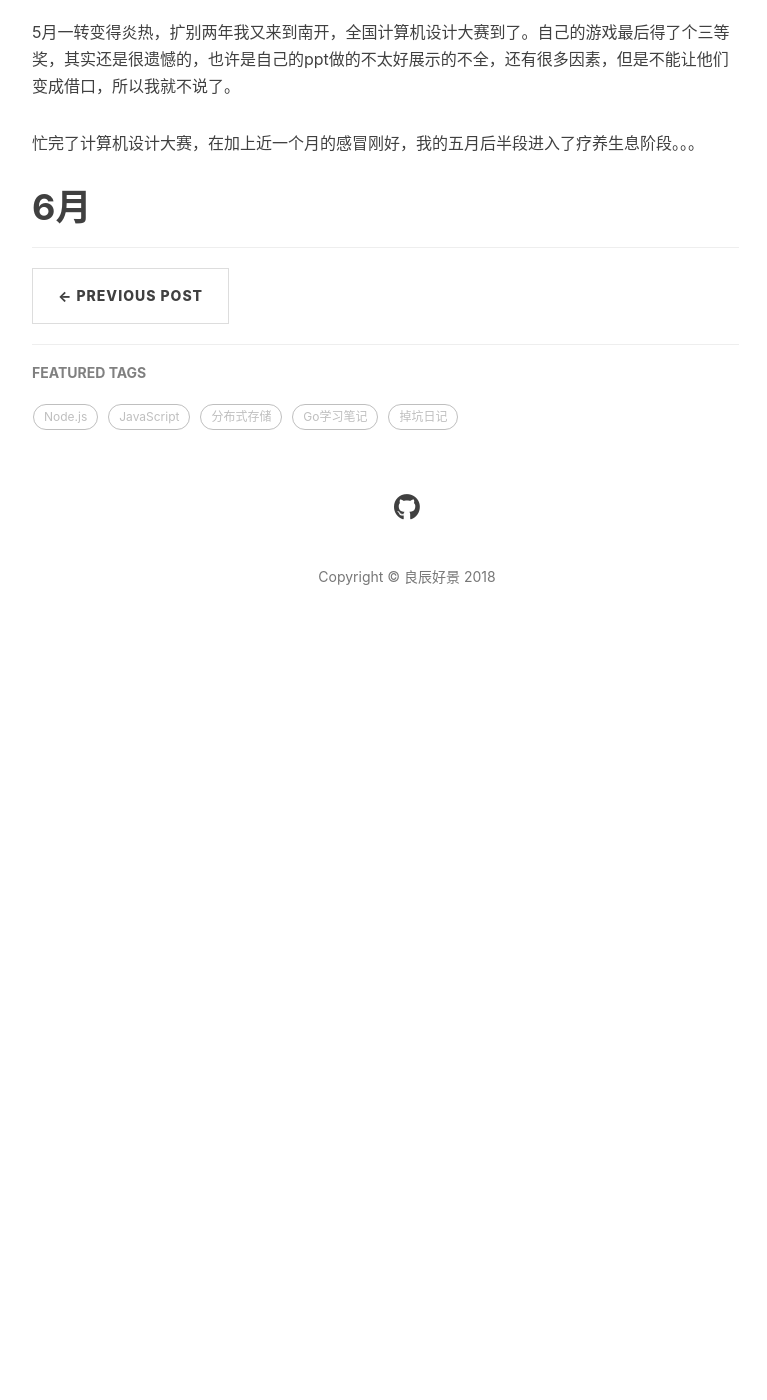
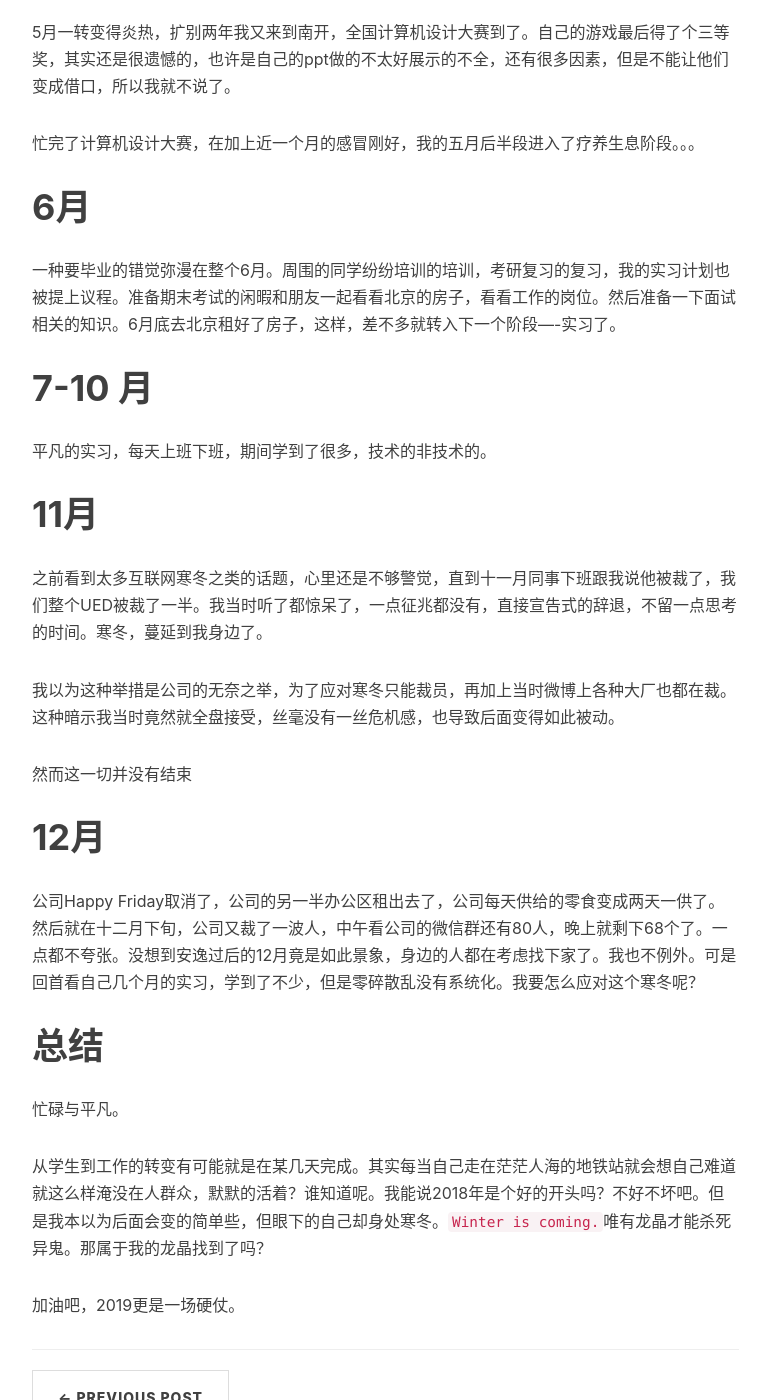
Before and after one commit to hanqizheng/hanqizheng.github.io-Old-, a Jekyll site: the page built from _posts/2018-12-27-YearRecord.md, in a window 1280 px wide and 1400 px high, scrolled down 2504 px. Shown: the whole window, without its empty margins (233-1000 px from the left). Built offline with Jekyll 4.4.1, drawn with Linux system fonts in a browser that asks for light colours; nearby versions of some CDN libraries; comment, search, counter and statistics services are not loaded; before the commit the page ends 3185 px from its top, so only the background shows below that.

Commit message:
update year record

```diff
--- a/_posts/2018-12-27-YearRecord.md
+++ b/_posts/2018-12-27-YearRecord.md
@@ -49,3 +49,27 @@ tags:
 忙完了计算机设计大赛，在加上近一个月的感冒刚好，我的五月后半段进入了疗养生息阶段。。。
 
 # 6月
+一种要毕业的错觉弥漫在整个6月。周围的同学纷纷培训的培训，考研复习的复习，我的实习计划也被提上议程。准备期末考试的闲暇和朋友一起看看北京的房子，看看工作的岗位。然后准备一下面试相关的知识。6月底去北京租好了房子，这样，差不多就转入下一个阶段----实习了。
+
+# 7-10 月
+
+平凡的实习，每天上班下班，期间学到了很多，技术的非技术的。
+
+# 11月
+之前看到太多互联网寒冬之类的话题，心里还是不够警觉，直到十一月同事下班跟我说他被裁了，我们整个UED被裁了一半。我当时听了都惊呆了，一点征兆都没有，直接宣告式的辞退，不留一点思考的时间。寒冬，蔓延到我身边了。
+
+我以为这种举措是公司的无奈之举，为了应对寒冬只能裁员，再加上当时微博上各种大厂也都在裁。这种暗示我当时竟然就全盘接受，丝毫没有一丝危机感，也导致后面变得如此被动。
+
+然而这一切并没有结束
+
+# 12月
+公司Happy Friday取消了，公司的另一半办公区租出去了，公司每天供给的零食变成两天一供了。然后就在十二月下旬，公司又裁了一波人，中午看公司的微信群还有80人，晚上就剩下68个了。一点都不夸张。没想到安逸过后的12月竟是如此景象，身边的人都在考虑找下家了。我也不例外。可是回首看自己几个月的实习，学到了不少，但是零碎散乱没有系统化。我要怎么应对这个寒冬呢？
+
+
+# 总结
+
+忙碌与平凡。
+
+从学生到工作的转变有可能就是在某几天完成。其实每当自己走在茫茫人海的地铁站就会想自己难道就这么样淹没在人群众，默默的活着？谁知道呢。我能说2018年是个好的开头吗？不好不坏吧。但是我本以为后面会变的简单些，但眼下的自己却身处寒冬。`Winter is coming.`唯有龙晶才能杀死异鬼。那属于我的龙晶找到了吗？
+
+加油吧，2019更是一场硬仗。
```
